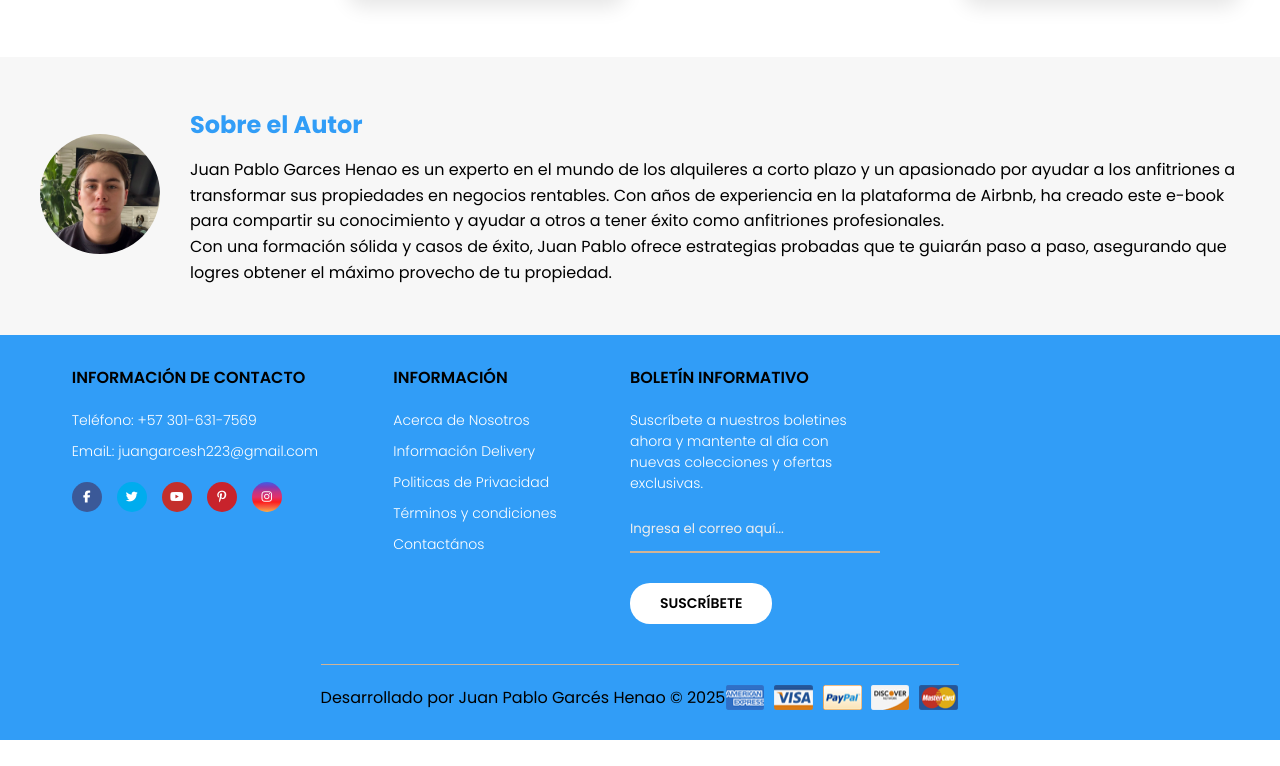
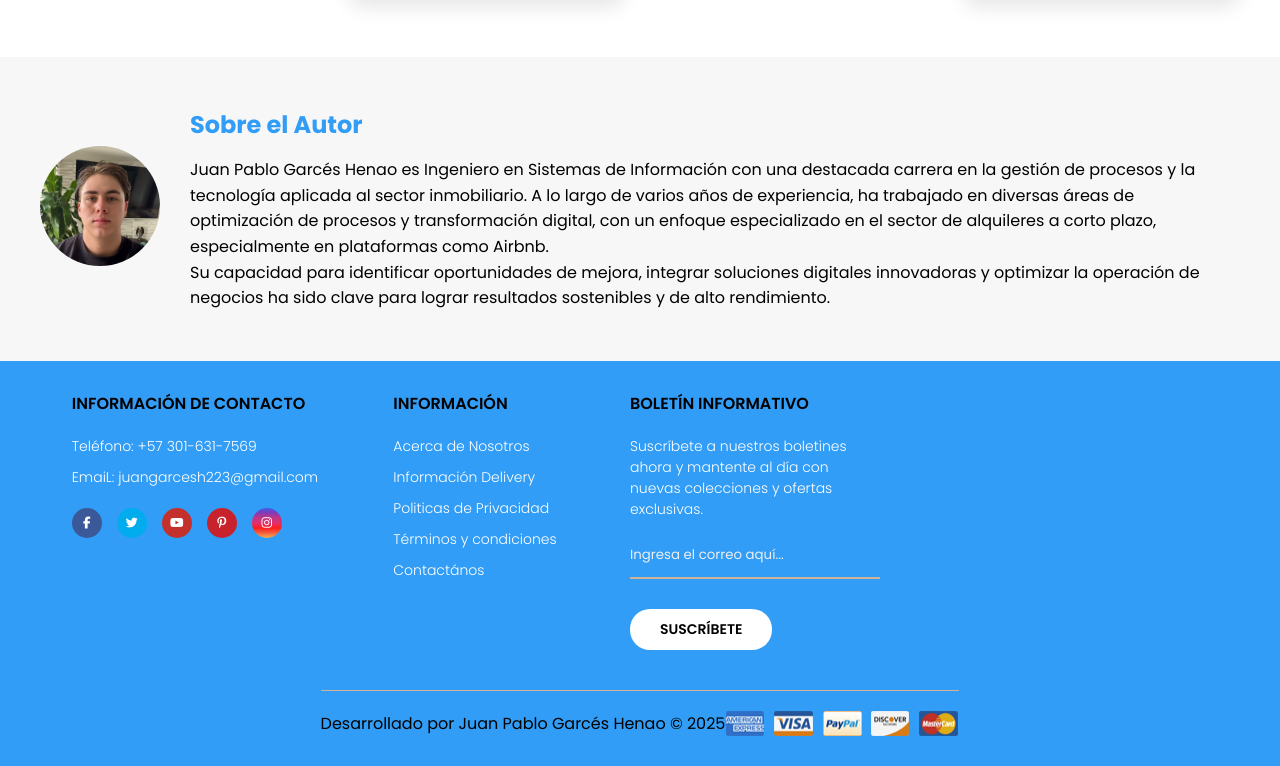
Before and after one commit to JuanPabloGarces/E-Book, a plain HTML site: page comotriunfarenairbnb.html in a window 1280 px wide. Shown: the part 5467-6233 px from the top of the page. Before the commit the page ends 6207 px from the top, so only its background shows below. Drawn offline with Linux system fonts and the light colour scheme.

Commit message:
Update comotriunfarenairbnb.html

```diff
--- a/comotriunfarenairbnb.html
+++ b/comotriunfarenairbnb.html
@@ -264,8 +264,8 @@
             </div>
             <div class="texto-autor">
                 <h3>Sobre el Autor</h3>
-                <p>Juan Pablo Garces Henao es un experto en el mundo de los alquileres a corto plazo y un apasionado por ayudar a los anfitriones a transformar sus propiedades en negocios rentables. Con años de experiencia en la plataforma de Airbnb, ha creado este e-book para compartir su conocimiento y ayudar a otros a tener éxito como anfitriones profesionales.</p>
-                <p>Con una formación sólida y casos de éxito, Juan Pablo ofrece estrategias probadas que te guiarán paso a paso, asegurando que logres obtener el máximo provecho de tu propiedad.</p>
+                <p>Juan Pablo Garcés Henao es Ingeniero en Sistemas de Información con una destacada carrera en la gestión de procesos y la tecnología aplicada al sector inmobiliario. A lo largo de varios años de experiencia, ha trabajado en diversas áreas de optimización de procesos y transformación digital, con un enfoque especializado en el sector de alquileres a corto plazo, especialmente en plataformas como Airbnb.</p>
+                <p>Su capacidad para identificar oportunidades de mejora, integrar soluciones digitales innovadoras y optimizar la operación de negocios ha sido clave para lograr resultados sostenibles y de alto rendimiento.</p>
             </div>
         </div>
     </div>
```
